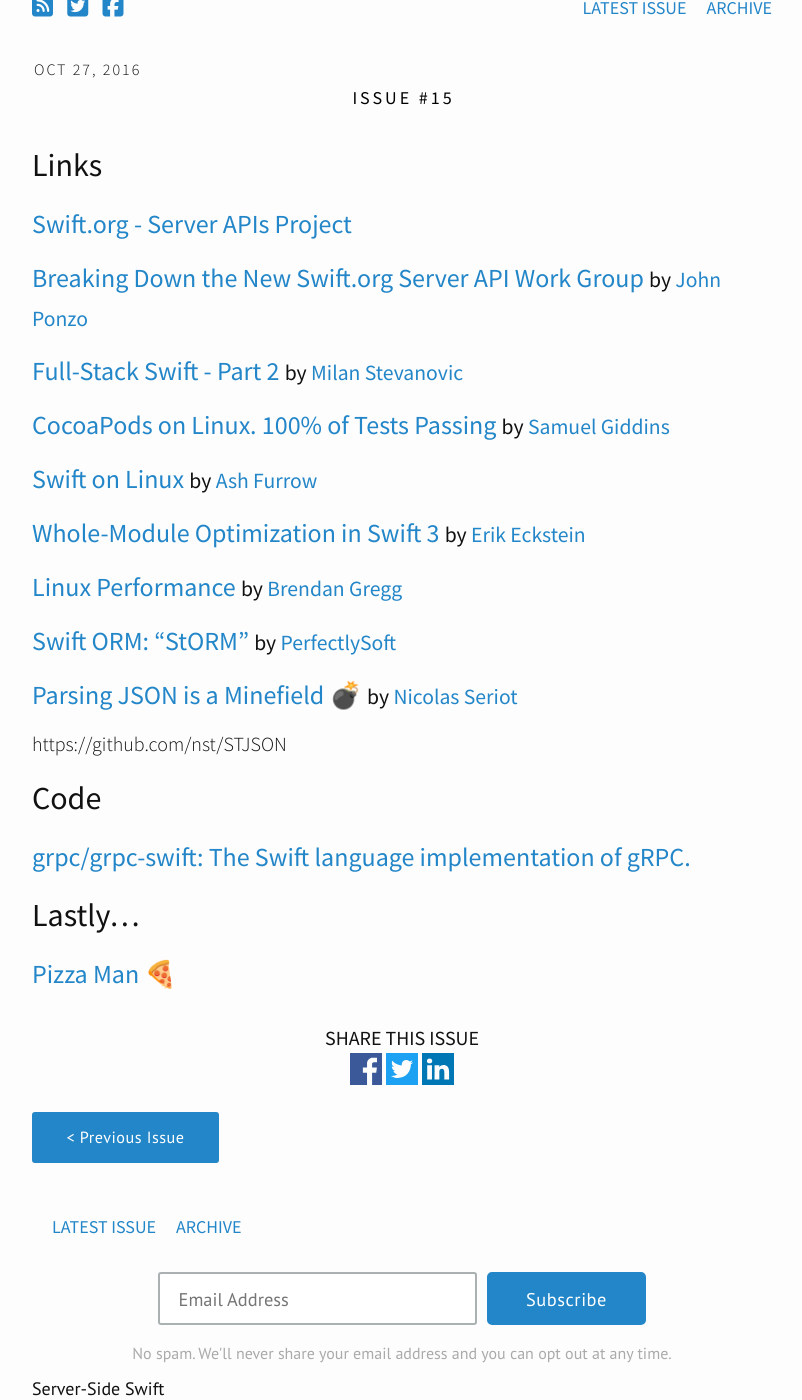
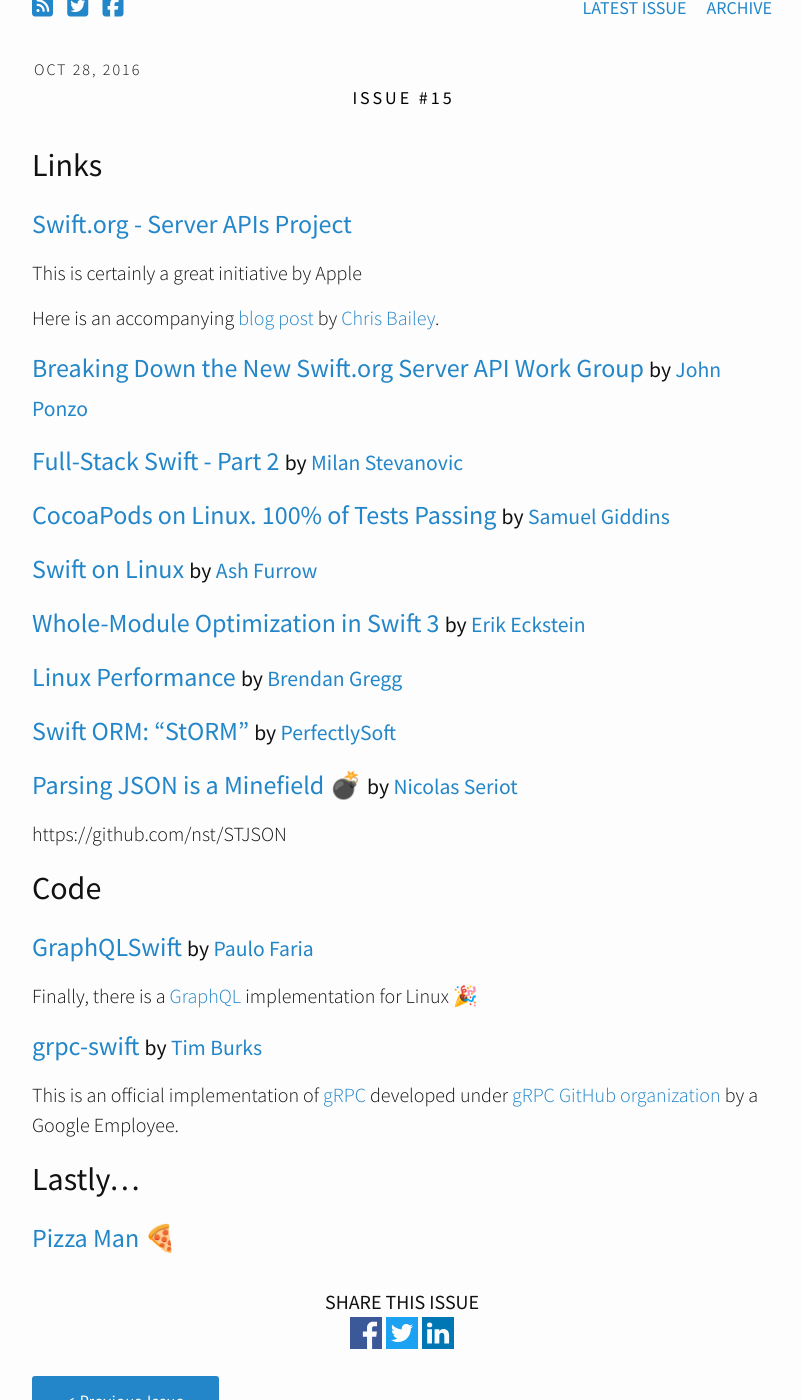
Before and after one commit to ServerSwift/serverswift.tech, a Jekyll site: the page built from _posts/2016-10-28-issue15.markdown, in a window 1280 px wide and 1400 px high, scrolled down 442 px. Shown: the whole window, without its empty margins (238-1040 px from the left). Built offline with Jekyll 4.4.1, drawn with Linux system fonts in a browser that asks for light colours; nearby versions of some CDN libraries.

Commit message:
changed date on Issue #15

```diff
--- a/_posts/2016-10-27-issue15.markdown
+++ b/_posts/2016-10-28-issue15.markdown
@@ -1,7 +1,7 @@
 ---
 layout: post
 title:  "Issue #15"
-date:   2016-10-27
+date:   2016-10-28
 ---
 
 ## Links
@@ -9,7 +9,10 @@
 
 ### [Swift.org - Server APIs Project](https://swift.org/server-apis/)
 
+This is certainly a great initiative by Apple
 
+Here is an accompanying [blog post](https://swift.org/blog/server-api-workgroup/)
+by [Chris Bailey](https://twitter.com/Chris__Bailey).
 
 ### [Breaking Down the New Swift.org Server API Work Group](https://developer.ibm.com/swift/2016/10/25/breaking-down-the-new-swift-org-server-api-work-group/) <small>by [John Ponzo](https://twitter.com/john_ponzo)</small>
 
@@ -40,14 +43,20 @@
 ### [Swift ORM: "StORM"](https://github.com/PerfectlySoft/PerfectDocs/blob/master/guide/StORM.md) <small>by [PerfectlySoft](https://twitter.com/perfectlysoft)</small>
 
 
-### [Parsing JSON is a Minefield 💣](http://seriot.ch/parsing_json.html)  <small>by [Nicolas Seriot](https://twitter.com/nst021)</small>
+### [Parsing JSON is a Minefield 💣](http://seriot.ch/parsing_json.html) <small>by [Nicolas Seriot](https://twitter.com/nst021)</small>
 
 https://github.com/nst/STJSON
 
-
 ## Code
 
-### [grpc/grpc-swift: The Swift language implementation of gRPC.](https://github.com/grpc/grpc-swift)
+### [GraphQLSwift](https://github.com/GraphQLSwift/GraphQL) <small>by [Paulo Faria](https://twitter.com/paulofariarl)</small>
+
+Finally, there is a [GraphQL](http://graphql.org) implementation for Linux 🎉
+
+### [grpc-swift](https://github.com/grpc/grpc-swift) <small>by [Tim Burks](https://twitter.com/timburks)</small>
+
+This is an official implementation of [gRPC](http://www.grpc.io) developed
+under [gRPC GitHub organization](https://github.com/grpc) by a Google Employee.
 
 ## Lastly...
 
```
